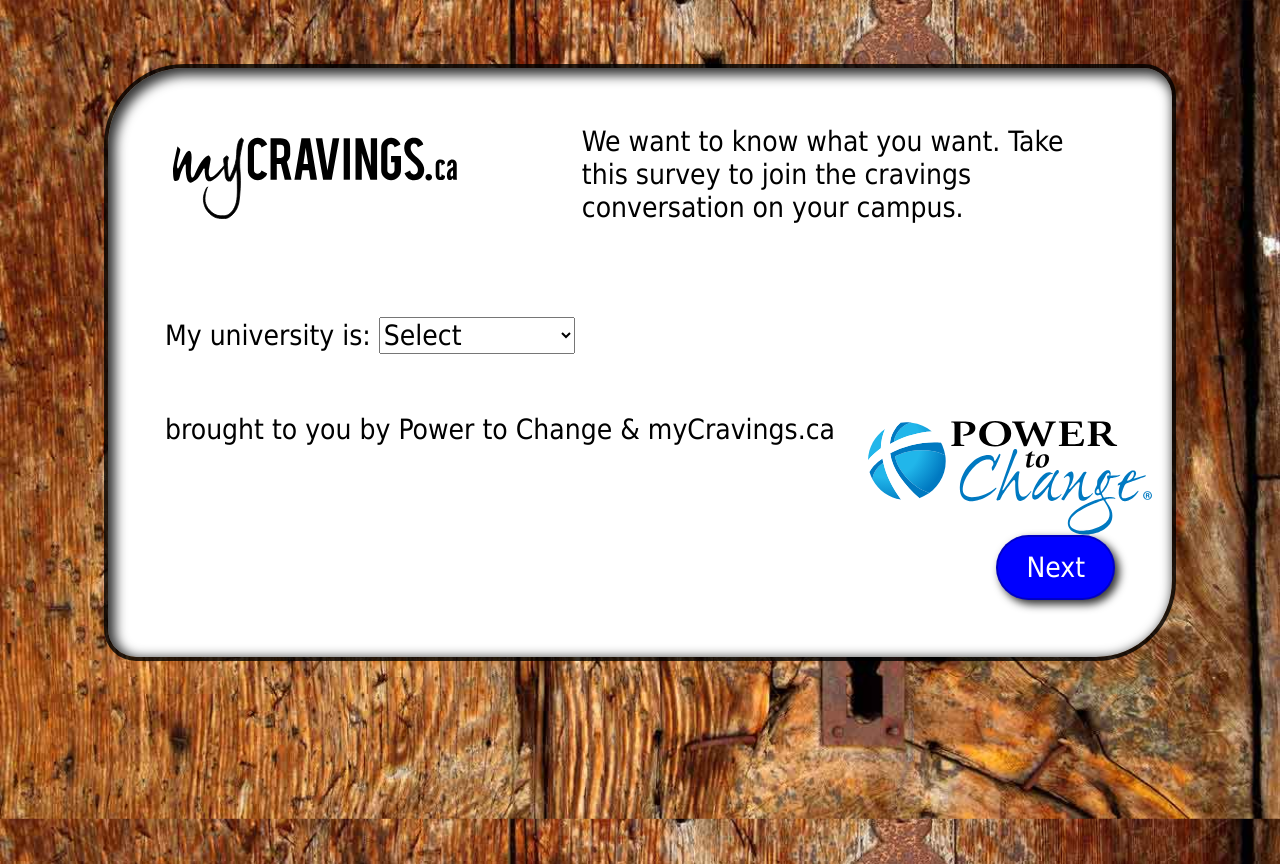
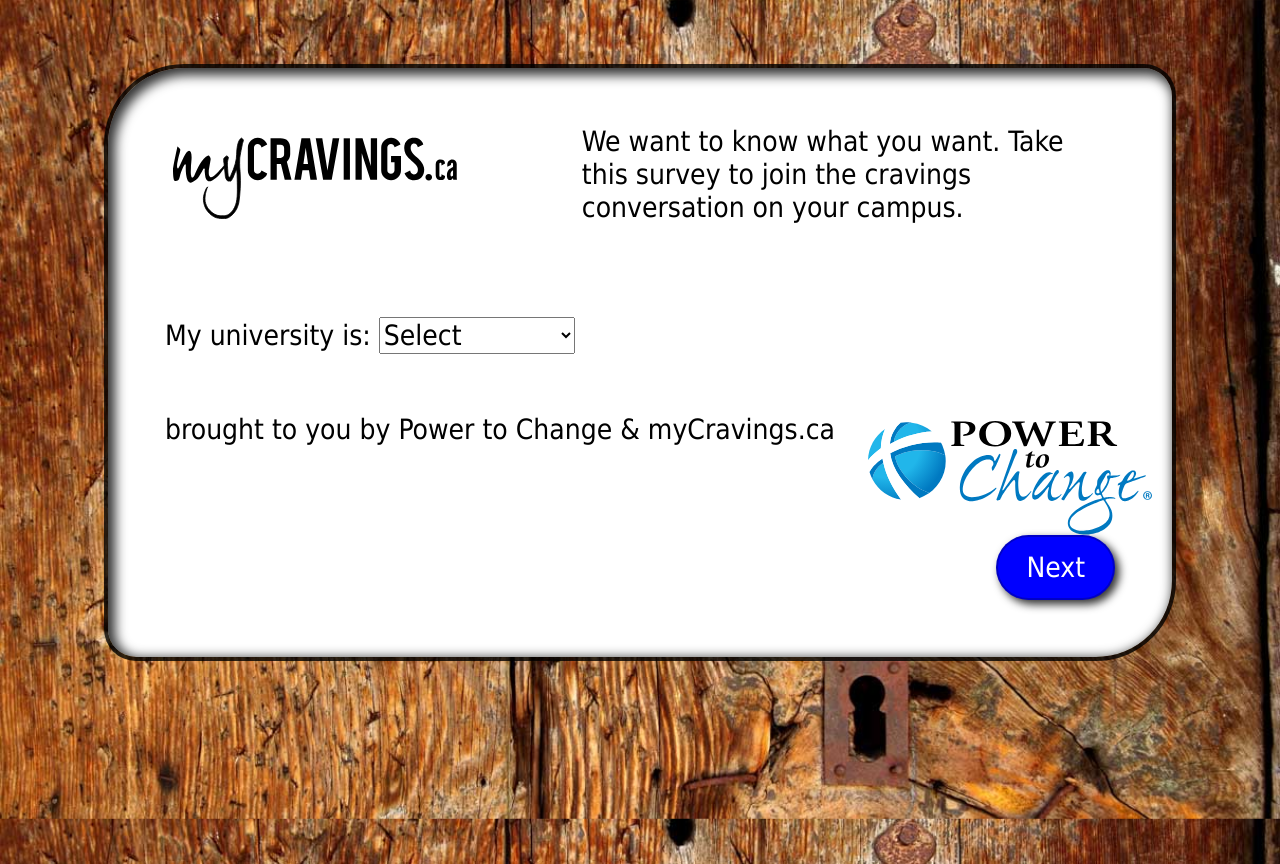
Before and after one commit to PowerToChange/fdwebsurvey, a PHP site: page / in a window 1280 px wide. Run offline with PHP 8.4, Linux system fonts and the light colour scheme; some libraries are stand-ins or nearby versions.

Commit message:
replaced bkg with an image we have the right to use

```diff
--- a/css/survey.css
+++ b/css/survey.css
@@ -1,7 +1,6 @@
 
 html {
 	height: 100%;
-	background: url('../img/testbkg.jpg') #000;
 	background-size: cover;
 }
 
@@ -104,7 +103,7 @@ select, input[type=text], input[type=tel], input[type=email]  { width: 7em; }
 	.container { height: 240px; /* iPhone landscape */ }
 }
 @media screen and (min-width: 550px) {
-	html { background: url('../img/testbkg.jpg') #000; background-size: cover; }
+	html { background: url('../img/surveybkg.jpg') #000; background-size: cover; }
 	.wrapper {
 		padding: 2em;
 		max-width: 1000px;
```
Also changed, not shown: img/surveybkg.jpg (added).
